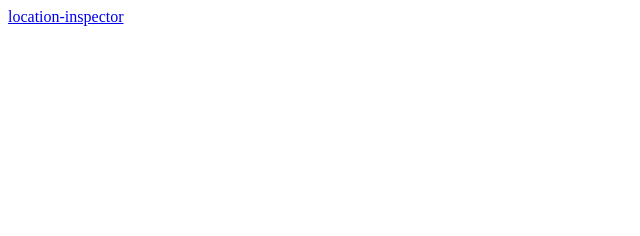
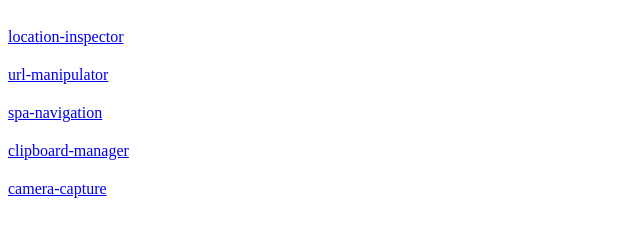
Before and after one commit to ductnf8/f8-fullstack-day26, a website: page index.html in a window 1280 px wide. Shown: the whole page, without its empty margins (0-640 px from the left). Drawn offline with Linux system fonts and the light colour scheme.

Commit message:
hw day 27

```diff
--- a/index.html
+++ b/index.html
@@ -4,7 +4,19 @@
     <meta charset="UTF-8">
     <title>Title</title>
 </head>
+<style>
+    a {
+        cursor: pointer;
+        margin-top: 20px;
+        display: inline-block;
+    }
+</style>
 <body>
-<a href="/location-inspector.html">location-inspector</a>
+<a href="/location-inspector.html">location-inspector</a><br>
+<a href="/url-manipulator.html">url-manipulator</a><br>
+<a href="/spa-navigation.html">spa-navigation</a><br>
+<a href="/clipboard-manager.html">clipboard-manager</a><br>
+<a href="/camera-capture.html">camera-capture</a>
+
 </body>
 </html>
```
Also changed, not shown: location-inspector.html (+25 -2 lines), location-inspector.js (deleted, +0 -21 lines).
